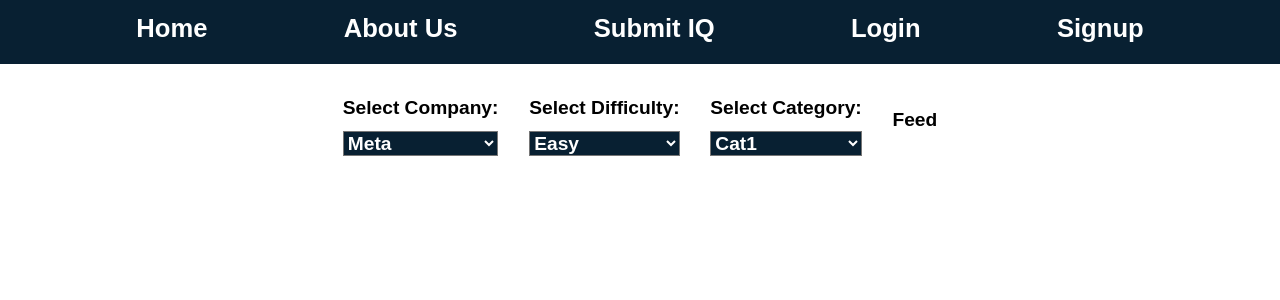
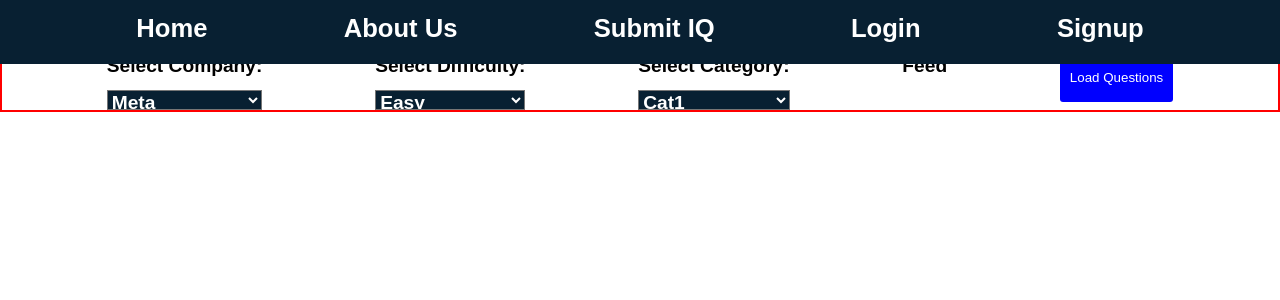
Before and after one commit to MAANGO-IQR/IQ-Review, a React app: page / in a window 1280 px wide. Shown: the top 300 px of the page. Built offline with nearby package versions, Linux system fonts and the light colour scheme.

Commit message:
Fetch & display feeditems

```diff
--- a/client/components/feed/Feed.jsx
+++ b/client/components/feed/Feed.jsx
@@ -1,11 +1,22 @@
 import React from "react";
+import FeedItem from "./FeedItem";
+function Feed(props) {
+    console.log(props.list)
+    // props.list: Array of questions passed down from HomePage
+    // Map through props.list and display a Feeditem for each
+    const questionArray = props.list.map((question) => {
+        return <FeedItem
+            content={question.content}
+            category={question.category}
+            difficulty={question.difficulty}
+            companyname={question.companyname}
+        />
+    })
 
-
-
-function Feed() {
     return (
         <div>
             <h1>Feed</h1>
+            {questionArray}
         </div>
     );
 }
--- a/client/components/feed/FeedItem.jsx
+++ b/client/components/feed/FeedItem.jsx
@@ -0,0 +1,14 @@
+import React from "react";
+
+function FeedItem(props) {
+    // console.log(props.content)
+    return (
+        <div className='mt-sm'>
+            <div>Question: {props.content}</div>
+            <div>{props.category}</div>
+            <div>{props.difficulty}</div>
+            <div>{props.companyname}</div>
+        </div>
+    );
+}
+export default FeedItem;
--- a/client/components/question/CreateQuestionForm.jsx
+++ b/client/components/question/CreateQuestionForm.jsx
@@ -18,7 +18,7 @@ function CreateQuestionForm() {
         const categoryEl = document.getElementById('category');
         const difficultyEl = document.getElementById('difficulty');
         const companyEl = document.getElementById('company');
-
+        console.log('Question Submitted')
         // Options for POST request to /questions
         const optionsObject = {
             method: 'POST',
@@ -39,8 +39,6 @@ function CreateQuestionForm() {
             .then(data => data.json())
             .then(response => {
                 console.log('POST success from frontend')
-                // Some successful response logic here
-                // Redirect to dashboard?
             })
             .catch(err => {
                 console.log('POST /question error - client: ' + err)
--- a/client/pages/HomePage.jsx
+++ b/client/pages/HomePage.jsx
@@ -4,15 +4,34 @@ import MangoSelect from "../components/login/maangoSelect";
 import DifficultySelect from "../components/login/difficultySelect";
 import CategorySelect from "../components/login/categorySelect";
 import Feed from "../components/feed/Feed";
+import { useState } from 'react';
 
 function HomePage() {
+  const [ list, setList ] = useState([]);
+
+  // Get all questions and set in the list state
+  function fetchAll() {
+    fetch('/questions')
+      .then(data => data.json())
+      .then(data => {
+        setList(data.questionsList);
+      })
+  }
+
   return (
     <>
-      <div className="homeContainer">
+      <div className="homeContainer border">
         <MangoSelect></MangoSelect>
         <DifficultySelect></DifficultySelect>
         <CategorySelect></CategorySelect>
-        <Feed></Feed>
+
+        {/* {list && list[0].content} */}
+        <Feed list={list}></Feed>
+        <button className='general-button' id='fetch-button' onClick={() => fetchAll()}>Load Questions</button>
+      </div>
+
+      <div>
+
       </div>
     </>
   );
--- a/client/style.css
+++ b/client/style.css
@@ -33,23 +33,25 @@ body {
 }
 
 .homeContainer {
-
     display: flex;
-    margin-top: auto;
-
+    /* margin-top: auto; */
+    margin-top: 40px;
     gap: 1vh;
     justify-content: space-evenly;
-    align-items: center;
-    height: 30vh;
-    width: 50vw;
-
+    align-items: flex-start;
+    /* align-items: center; */
+    /* height: 30vh; */
+    height: auto;
+    /* width: 50vw; */
+    width: 100vw;
 }
 
 select{
     display: flex;
     justify-content: space-around;
     width: 100%;
-    height: 100%;
+    /* height: 100%; */
+    height: 20px;
     font-size: 1.5vw;
     font-family: 'Red Hat Display', sans-serif;
     font-weight: 600;
@@ -71,6 +73,10 @@ h1{
 
 .mt-sm {
     margin-top: 10px;
+}
+
+.mt-40px {
+    margin-top: 40px;
 }
 
 .mt-50px {
@@ -129,3 +135,9 @@ BUTTONS, LINKS, ICONS
 .general-link {
     color: blue;
 }
+
+#fetch-button {
+    /* margin-top: 40px; */
+    height: 50px;
+    margin-top: 10px;
+}
```
Also changed, not shown: 1 other file (tests, documents, lock files or other folders).
